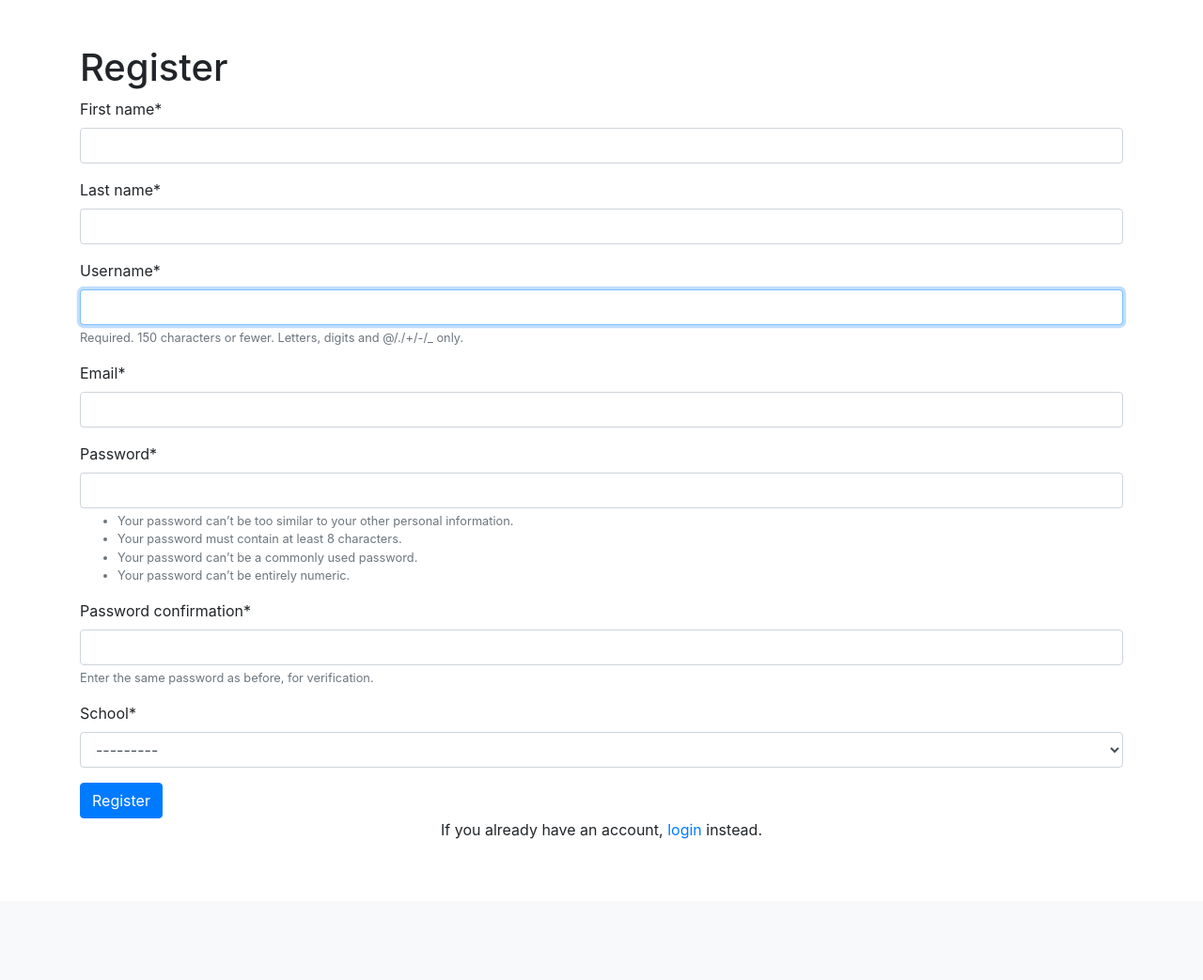
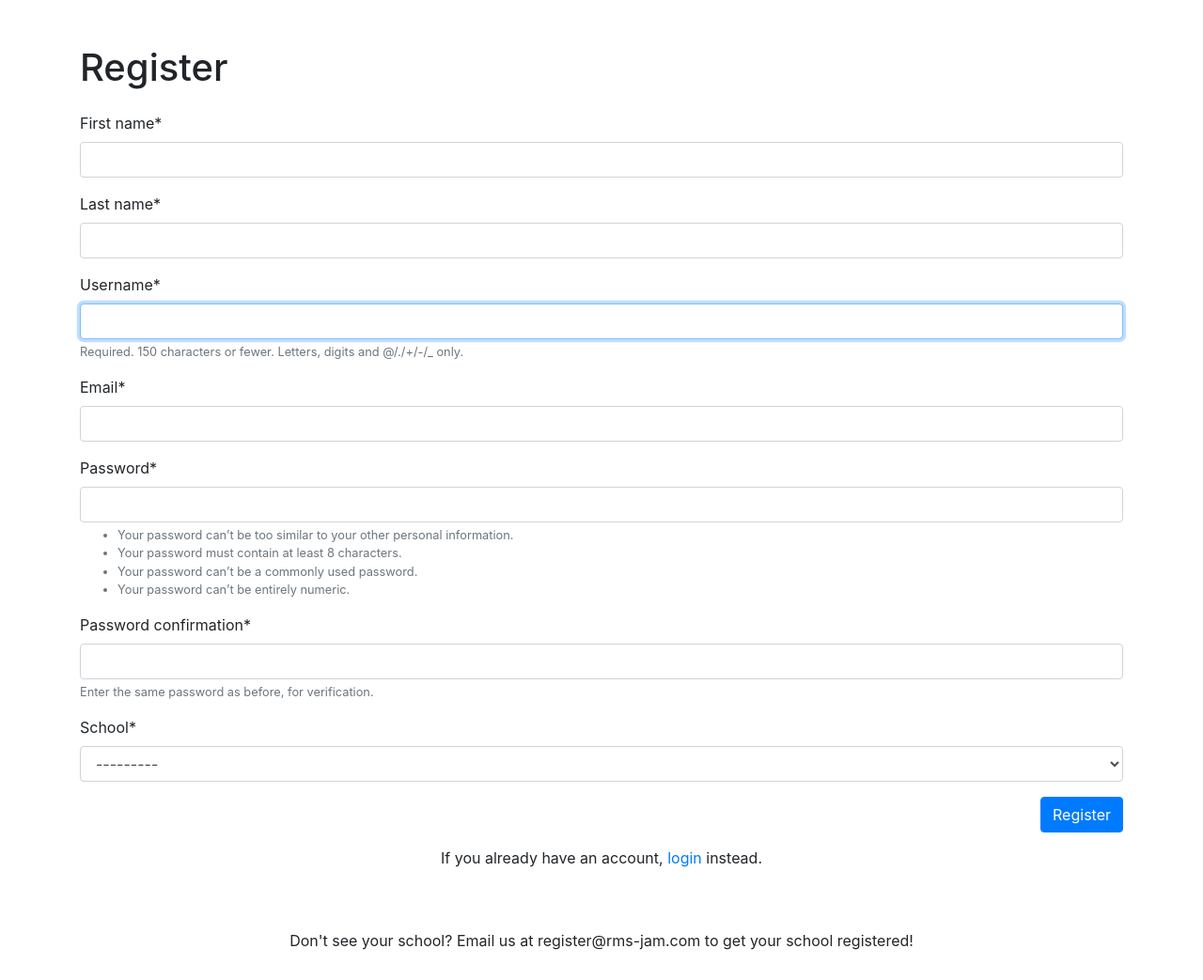
Before and after one commit to WE-ARE-JAM/student-reviews, a Django app: page /register in a window 1280 px wide. Shown: the part 56-1099 px from the top of the page at 94% size. Before the commit the page ends 949 px from the top, so only its background shows below. Run offline with Django 4.2, Linux system fonts and the light colour scheme; data that the repository does not hold is empty; some libraries are stand-ins or nearby versions.

Commit message:
Format layout for register html

```diff
--- a/base/templates/register.html
+++ b/base/templates/register.html
@@ -3,15 +3,24 @@
 {% block content %}
 
 {% load crispy_forms_tags %}
+<div class="d-flex flex-column">
+    <div class="container py-5 d-flex flex-column justify-content-between">
+        <h1>Register</h1>
+        <form class="register-form" method="POST">
+            {% csrf_token %}
+            {{ register_form|crispy }}
+            <div class="d-flex justify-content-end">
+                <button class="btn btn-primary" type="submit">Register</button>
+            </div>
+        </form>
+        <div class="d-flex justify-content-center">
+            {% block login_prompt %}{% endblock %}
+        </div>
+    </div>
 
-<div class="container py-5">
-    <h1>Register</h1>
-    <form method="POST">
-        {% csrf_token %}
-        {{ register_form|crispy }}
-        <button class="btn btn-primary" type="submit">Register</button>
-    </form>
-    {% block login_prompt %}{% endblock %}
+    <div class="d-flex justify-content-center contact-info">
+        Don't see your school? Email us at register@rms-jam.com to get your school registered!
+    </div>
 </div>
 
 {% endblock %}
```
